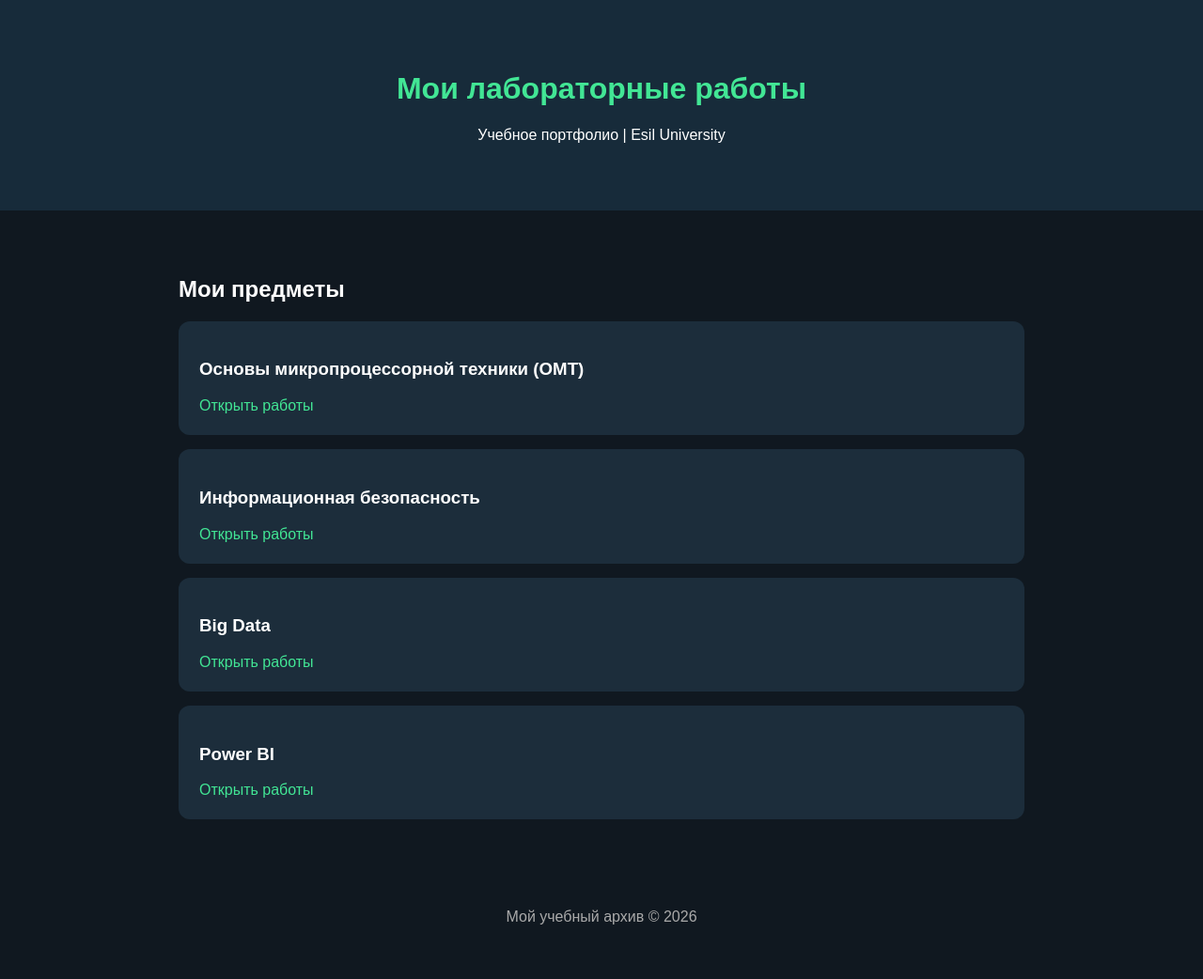
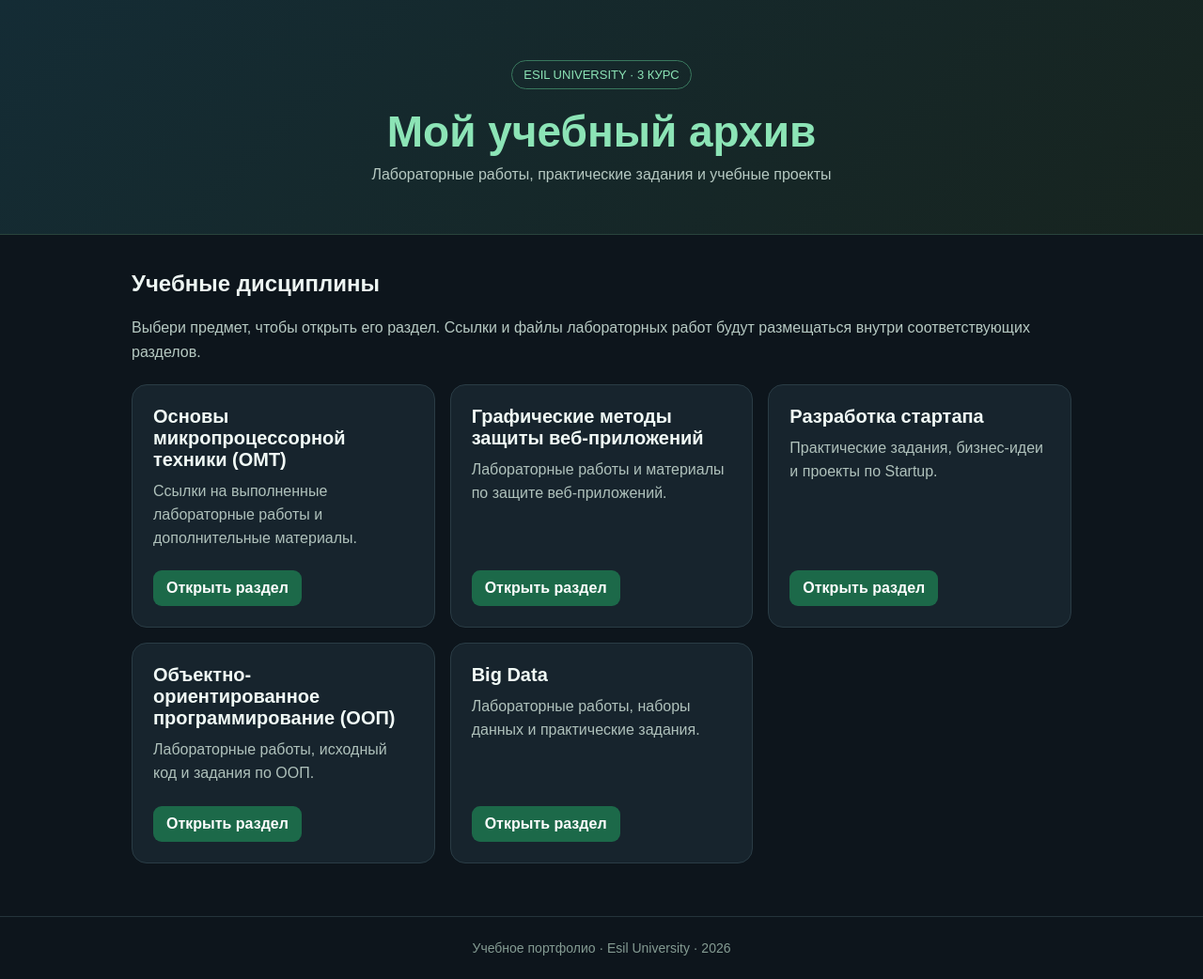
Before and after one commit to dx9zysmyb5-commits/University_Esil_3_kurs, a plain HTML site: page index.html in a window 1280 px wide. Shown: the whole page at 94% size. Before the commit the page ends 1015 px from the top, so only its background shows below. Drawn offline with Linux system fonts and the light colour scheme.

Commit message:
Update homepage with third-year subjects

```diff
--- a/index.html
+++ b/index.html
@@ -1,79 +1,65 @@
-
 <!DOCTYPE html>
 <html lang="ru">
 <head>
   <meta charset="UTF-8">
   <meta name="viewport" content="width=device-width, initial-scale=1.0">
-    <title>Мои лабораторные работы</title>
+  <meta name="theme-color" content="#101820">
+  <title>Учебный архив — 3 курс</title>
   <style>
-        body {
-            margin: 0;
-            font-family: Arial, sans-serif;
-            background: #101820;
-            color: white;
-        }
-        header {
-            text-align: center;
-            padding: 55px 20px;
-            background: #172b3a;
-        }
-        h1 { color: #42e695; }
-        main {
-            max-width: 900px;
-            margin: 35px auto;
-            padding: 15px;
-        }
-        .subject {
-            background: #1c2d3b;
-            padding: 22px;
-            margin: 15px 0;
-            border-radius: 12px;
-        }
-        a {
-            color: #42e695;
-            text-decoration: none;
-        }
-        footer {
-            text-align: center;
-            padding: 30px;
-            color: #aaa;
-        }
+    * { box-sizing: border-box; }
+    body { margin: 0; font-family: Arial, sans-serif; background: #0d151c; color: #edf5f2; }
+    header { padding: 64px 20px 54px; text-align: center; background: linear-gradient(135deg, #142c35, #17241f); border-bottom: 1px solid #29443c; }
+    .tag { display: inline-block; padding: 7px 12px; border: 1px solid #39785e; border-radius: 999px; color: #8ce4b6; font-size: 13px; }
+    h1 { margin: 18px 0 10px; font-size: clamp(30px, 5vw, 46px); color: #8ce4b6; }
+    header p { margin: 0; color: #b6c9c2; }
+    main { width: min(100% - 32px, 1000px); margin: 38px auto 56px; }
+    .intro { margin-bottom: 22px; color: #b6c9c2; line-height: 1.6; }
+    .grid { display: grid; grid-template-columns: repeat(auto-fit, minmax(250px, 1fr)); gap: 16px; }
+    .subject { display: flex; flex-direction: column; min-height: 205px; padding: 22px; background: #17242d; border: 1px solid #2a3c45; border-radius: 16px; }
+    .subject h2 { margin: 0 0 10px; color: #f1faf6; font-size: 20px; }
+    .subject p { margin: 0 0 22px; color: #afc1bb; line-height: 1.55; flex: 1; }
+    .open { display: inline-block; align-self: flex-start; padding: 10px 14px; border-radius: 9px; background: #1c6949; color: white; text-decoration: none; font-weight: bold; }
+    .open:hover { background: #25875e; }
+    footer { padding: 25px 16px; text-align: center; color: #849b92; border-top: 1px solid #24343b; font-size: 14px; }
   </style>
 </head>
 <body>
-
   <header>
-    <h1>Мои лабораторные работы</h1>
-    <p>Учебное портфолио | Esil University</p>
+    <span class="tag">ESIL UNIVERSITY · 3 КУРС</span>
+    <h1>Мой учебный архив</h1>
+    <p>Лабораторные работы, практические задания и учебные проекты</p>
   </header>
-
   <main>
-    <h2>Мои предметы</h2>
-
-    <div class="subject">
-        <h3>Основы микропроцессорной техники (ОМТ)</h3>
-        <a href="OMT/">Открыть работы</a>
-    </div>
-
-    <div class="subject">
-        <h3>Информационная безопасность</h3>
-        <a href="Information-Security/">Открыть работы</a>
-    </div>
-
-    <div class="subject">
-        <h3>Big Data</h3>
-        <a href="Big-Data/">Открыть работы</a>
-    </div>
-
-    <div class="subject">
-        <h3>Power BI</h3>
-        <a href="Power-BI/">Открыть работы</a>
+    <h2>Учебные дисциплины</h2>
+    <p class="intro">Выбери предмет, чтобы открыть его раздел. Ссылки и файлы лабораторных работ будут размещаться внутри соответствующих разделов.</p>
+    <div class="grid">
+      <article class="subject">
+        <h2>Основы микропроцессорной техники (ОМТ)</h2>
+        <p>Ссылки на выполненные лабораторные работы и дополнительные материалы.</p>
+        <a class="open" href="OMT/">Открыть раздел</a>
+      </article>
+      <article class="subject">
+        <h2>Графические методы защиты веб-приложений</h2>
+        <p>Лабораторные работы и материалы по защите веб-приложений.</p>
+        <a class="open" href="Graphic-Web-Application-Protection/">Открыть раздел</a>
+      </article>
+      <article class="subject">
+        <h2>Разработка стартапа</h2>
+        <p>Практические задания, бизнес-идеи и проекты по Startup.</p>
+        <a class="open" href="Startup-Development/">Открыть раздел</a>
+      </article>
+      <article class="subject">
+        <h2>Объектно-ориентированное программирование (ООП)</h2>
+        <p>Лабораторные работы, исходный код и задания по ООП.</p>
+        <a class="open" href="OOP/">Открыть раздел</a>
+      </article>
+      <article class="subject">
+        <h2>Big Data</h2>
+        <p>Лабораторные работы, наборы данных и практические задания.</p>
+        <a class="open" href="Big-Data/">Открыть раздел</a>
+      </article>
     </div>
   </main>
-
-<footer>
-    Мой учебный архив © 2026
-</footer>
-
+  <footer>Учебное портфолио · Esil University · 2026</footer>
 </body>
 </html>
```
Lines whose indentation alone changed are shown as unchanged.
